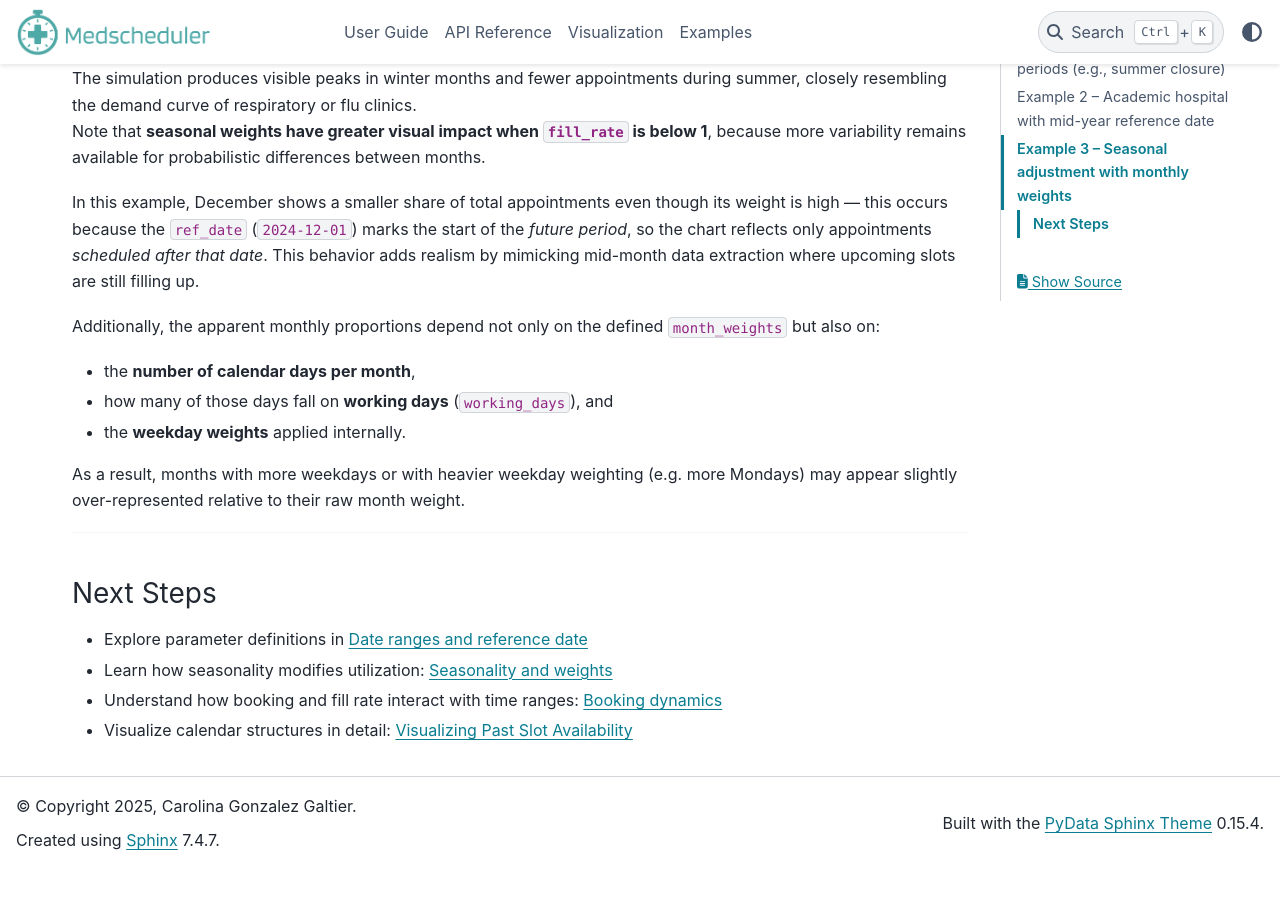
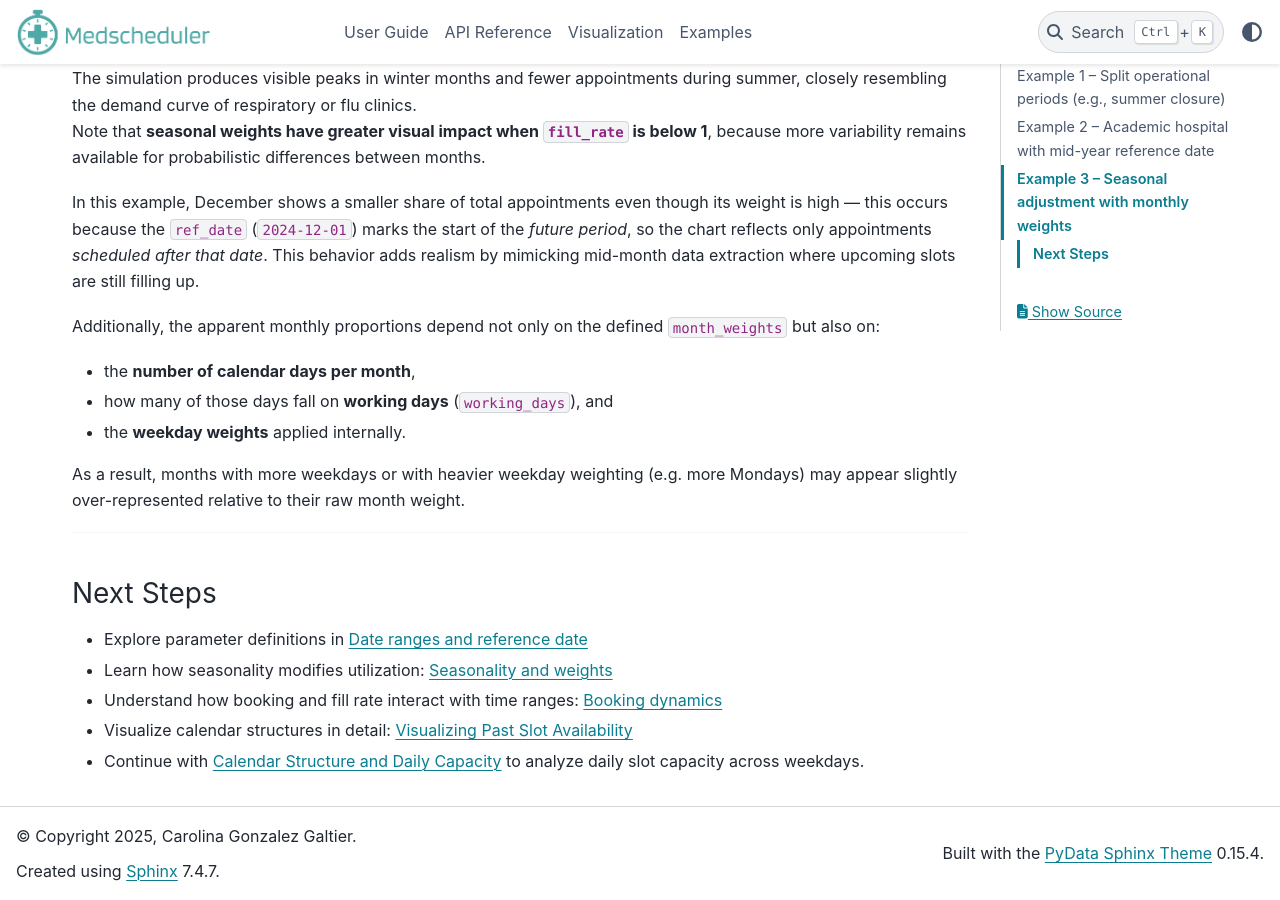
Before and after one commit to carogaltier/medscheduler, a Sphinx documentation site: the page built from docs/examples/simulation_windows_seasonal_activity.md, in a window 1280 px wide and 900 px high, scrolled down 5705 px. Built offline with Sphinx 7.4.7 and the PyData theme 0.15.4, drawn with Linux system fonts in a browser that asks for light colours; before the commit the page ends 6575 px from its top, so only the background shows below that.

Commit message:
Update simulation_windows_seasonal_activity.md

```diff
--- a/docs/examples/simulation_windows_seasonal_activity.md
+++ b/docs/examples/simulation_windows_seasonal_activity.md
@@ -142,3 +142,4 @@ As a result, months with more weekdays or with heavier weekday weighting (e.g. m
 - Learn how seasonality modifies utilization: {doc}`../api-reference/seasonality_weights`
 - Understand how booking and fill rate interact with time ranges: {doc}`../api-reference/booking_dynamics`
 - Visualize calendar structures in detail: {doc}`../visualization/plot_past_slot_availability`
+- Continue with {doc}`calendar_structure_daily_capacity` to analyze daily slot capacity across weekdays.
```
